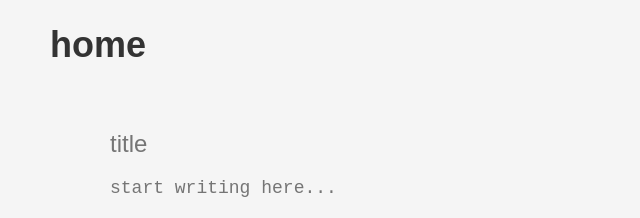
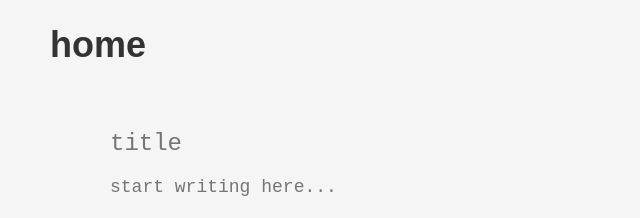
Before and after one commit to sbsto/knowledge, a React (Create React App) app in the folder client/: page / in a window 1280 px wide. Shown: the top 218 px of the page, without its empty margins (0-640 px from the left). Built offline with nearby package versions, Linux system fonts and the light colour scheme.

Commit message:
change text fields to meterial ui

```diff
--- a/client/src/components/DocView.tsx
+++ b/client/src/components/DocView.tsx
@@ -1,4 +1,5 @@
 import React, { useState } from 'react'
+import { TextareaAutosize } from '@material-ui/core'
 import '../styles/DocView.css'
 import { DocBody } from './'
 
@@ -45,9 +46,8 @@ function DocView() {
 
     return (
         <div className="DocView">
-            <input
+            <TextareaAutosize
                 className="DocView-title"
-                type="text"
                 placeholder="title"
                 value={state.title}
                 onChange={event => setState({
--- a/client/src/styles/DocView.css
+++ b/client/src/styles/DocView.css
@@ -18,7 +18,8 @@
     font-weight: 500;
     color: #333333;
     background-color: whitesmoke;
-    padding: 10px
+    padding: 10px;
+    resize: none;
 }
 
 .DocView-title:focus {
```
